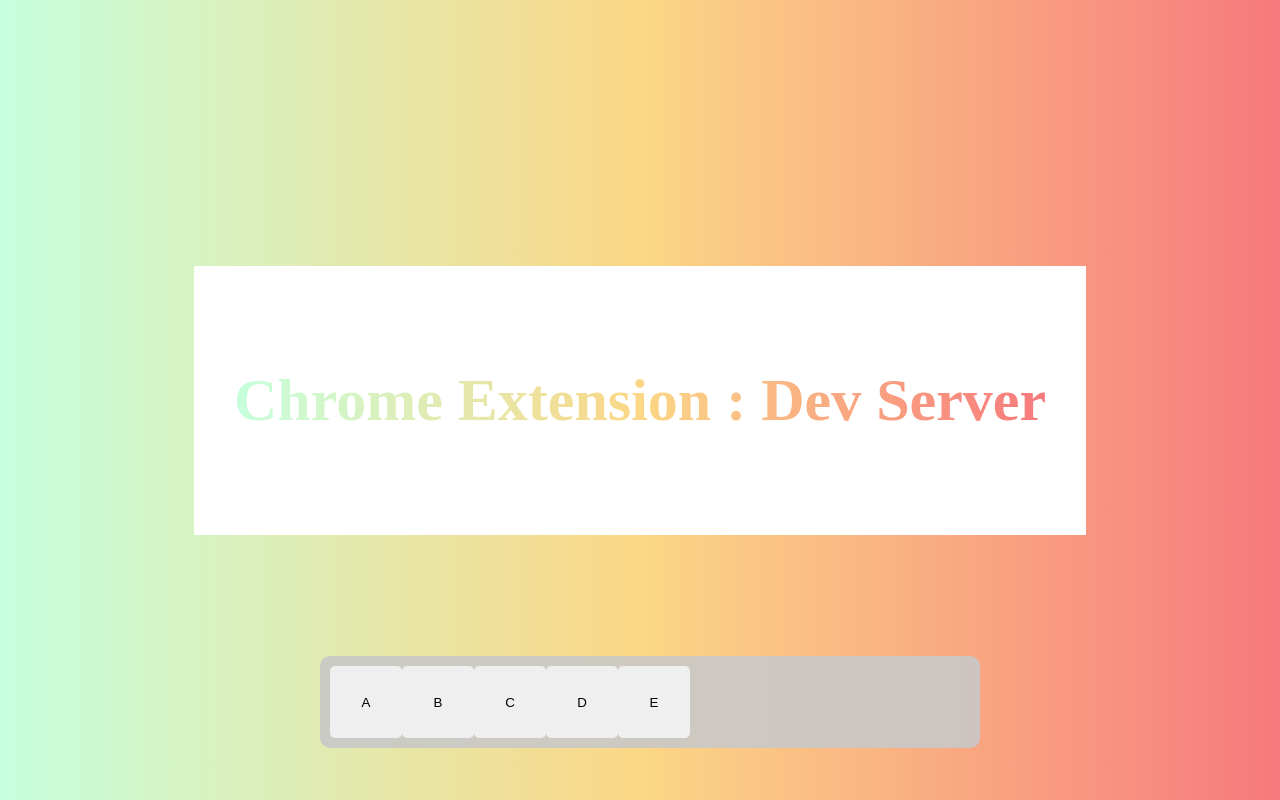
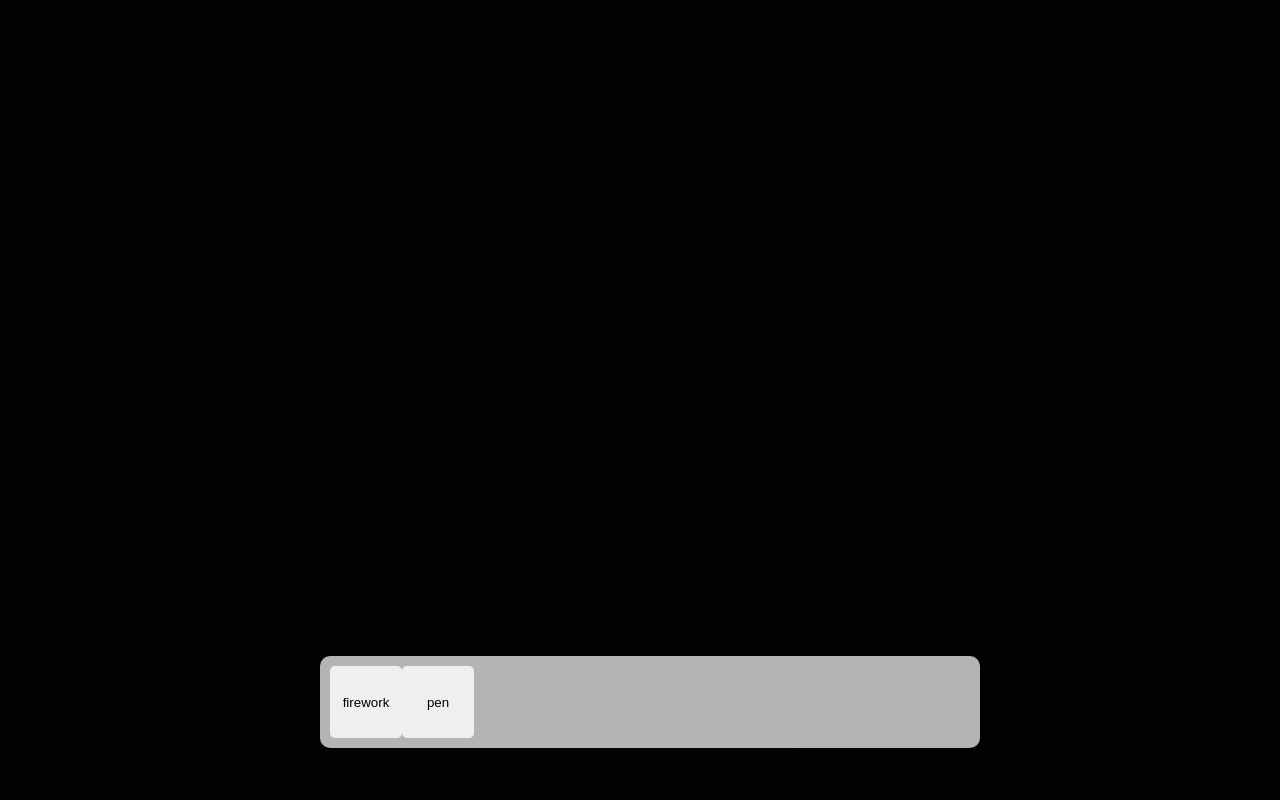
Before and after one commit to song-ku-hae-hyeon/BTB, a React app: page / in a window 1280 px wide. Built offline with nearby package versions, Linux system fonts and the light colour scheme.

Commit message:
feat: tool 선택 기능

```diff
--- a/src/ContentApp.tsx
+++ b/src/ContentApp.tsx
@@ -1,8 +1,9 @@
-import React, { useEffect, useState } from 'react';
+import { useEffect, useState } from 'react';
 import styled from 'styled-components';
 
 import { DockBar } from '@components';
 import { Fireworks } from './lib/Fireworks/Fireworks';
+import { ToolType } from '@types';
 
 interface ContentWrapperProps {
   isActive: boolean;
@@ -24,6 +25,7 @@
 }
 
 const ContentApp = ({ isDev }: ContentAppProps) => {
+  const [tool, selectTool] = useState<ToolType>('firework');
   const [isContentActive, setIsContentActive] = useState(Boolean(isDev));
 
   useEffect(() => {
@@ -39,8 +41,16 @@
 
   return (
     <ContentWrapper isActive={isContentActive}>
-      {/* <Fireworks /> */}
-      <DockBar />
+      {(() => {
+        switch (tool) {
+          case 'firework':
+            return <Fireworks />;
+          case 'pen':
+          default:
+            return <></>;
+        }
+      })()}
+      <DockBar selectTool={selectTool} />
     </ContentWrapper>
   );
 };
--- a/src/components/DockBar/index.tsx
+++ b/src/components/DockBar/index.tsx
@@ -1,14 +1,18 @@
 import { IconButton } from '@components';
 import S from './styled';
+import { ToolType } from '@types';
 
-const DockBar = () => {
+type DockBarProps = {
+  selectTool: (value: ToolType) => void;
+};
+
+const DockBar = ({ selectTool }: DockBarProps) => {
+  const onClickBtn = (tool: ToolType) => selectTool(tool);
+
   return (
     <S.DockBarWrapper>
-      <IconButton icon="A" />
-      <IconButton icon="B" />
-      <IconButton icon="C" />
-      <IconButton icon="D" />
-      <IconButton icon="E" />
+      <IconButton icon="firework" onClickBtn={() => onClickBtn('firework')} />
+      <IconButton icon="pen" onClickBtn={() => onClickBtn('pen')} />
     </S.DockBarWrapper>
   );
 };
--- a/src/components/DockBar/styled.ts
+++ b/src/components/DockBar/styled.ts
@@ -12,6 +12,7 @@
   padding: 10px;
   border-radius: 10px;
   background-color: rgba(200, 200, 200, 0.9);
+  user-select: none;
 `;
 
 export default { DockBarWrapper };
--- a/src/components/IconButton/index.tsx
+++ b/src/components/IconButton/index.tsx
@@ -3,8 +3,8 @@
 
 import type { ButtonProps } from './types';
 
-const IconButton = ({ icon }: ButtonProps) => {
-  return <S.ButtonWrapper>{icon}</S.ButtonWrapper>;
+const IconButton = ({ icon, onClickBtn }: ButtonProps) => {
+  return <S.ButtonWrapper onClick={onClickBtn}>{icon}</S.ButtonWrapper>;
 };
 
 export default IconButton;
--- a/src/components/IconButton/types.ts
+++ b/src/components/IconButton/types.ts
@@ -1,3 +1,6 @@
+import { ToolType } from '../../types';
+
 export interface ButtonProps {
   icon: string; // TODO: 추후 svg
+  onClickBtn: () => void;
 }
--- /dev/null
+++ b/src/types/index.ts
@@ -0,0 +1 @@
+export * from './tool';
--- /dev/null
+++ b/src/types/tool.ts
@@ -0,0 +1 @@
+export type ToolType = 'firework' | 'pen';
```
